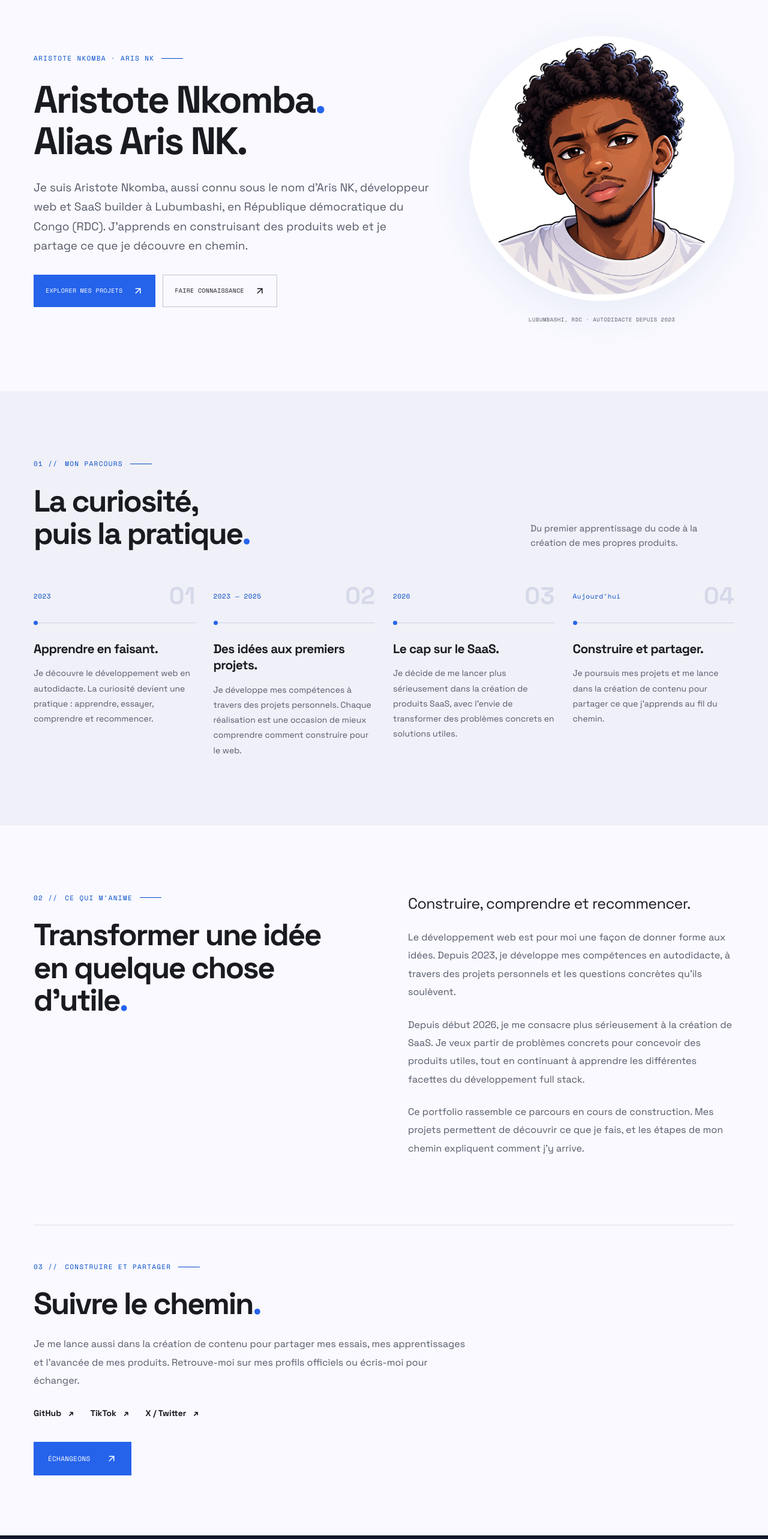
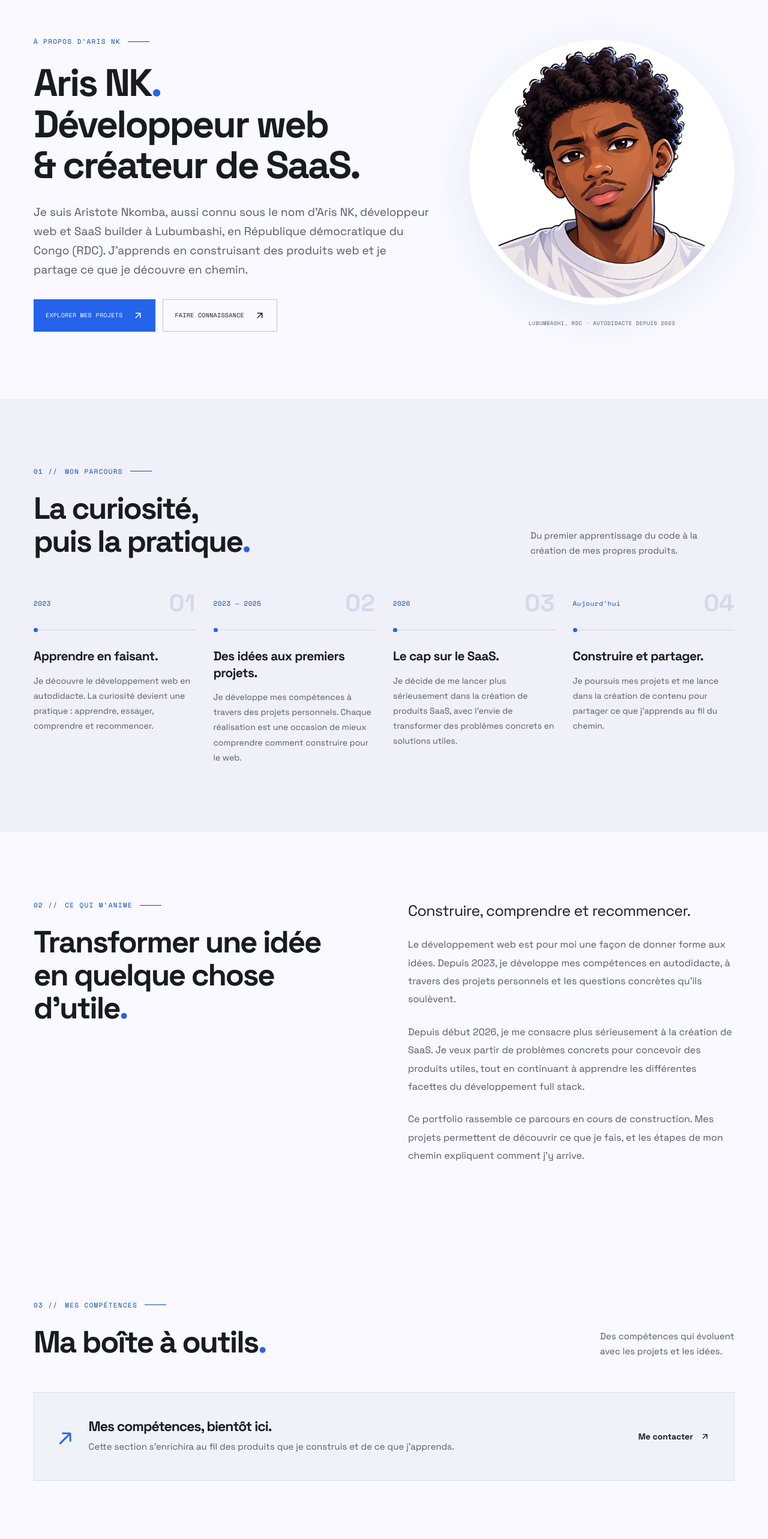
Before and after one commit to ARIS-CODE-0/aris_nk, a Next.js app: page /a-propos in a window 1280 px wide. Shown: the part 120-2686 px from the top of the page at 60% size. Built offline with nearby package versions, Linux system fonts and the light colour scheme; no server answers; the database is empty.

Commit message:
Restore original visible heading and include skills on about page

```diff
--- a/app/(public)/a-propos/page.tsx
+++ b/app/(public)/a-propos/page.tsx
@@ -1,6 +1,7 @@
 import type { Metadata } from 'next';
 import Image from 'next/image';
-import { Action, Eyebrow } from '@/components/ui';
+import { Action, Eyebrow, Skills } from '@/components/ui';
+import { publicContent } from '@/lib/data';
 import { site, siteUrl } from '@/lib/site';
 
 const title = 'Aristote Nkomba : développeur web & SaaS builder à Lubumbashi';
@@ -13,7 +14,8 @@ export const metadata: Metadata = {
   openGraph: { title: `${title} — Aris NK`, description, url: '/a-propos', images: ['/opengraph-image'] },
 };
 
-export default function AboutPage() {
+export default async function AboutPage() {
+  const { categories, skills } = await publicContent();
   const personId = `${siteUrl}/#person`;
   const structuredData = {
     '@context': 'https://schema.org',
@@ -46,8 +48,8 @@ export default function AboutPage() {
     <script type="application/ld+json" dangerouslySetInnerHTML={{ __html: JSON.stringify(structuredData).replace(/</g, '\\u003c') }} />
     <section className="container page-content about-intro" aria-labelledby="about-title">
       <div>
-        <Eyebrow>ARISTOTE NKOMBA · ARIS NK</Eyebrow>
-        <h1 id="about-title">Aristote Nkomba<span className="text-blue">.</span><br />Alias Aris NK.</h1>
+        <Eyebrow>À PROPOS D’ARIS NK</Eyebrow>
+        <h1 id="about-title">Aris NK<span className="text-blue">.</span><br />Développeur web<br />& créateur de SaaS.</h1>
         <p className="page-lead">Je suis Aristote Nkomba, aussi connu sous le nom d’Aris NK, développeur web et SaaS builder à Lubumbashi, en République démocratique du Congo (RDC). J’apprends en construisant des produits web et je partage ce que je découvre en chemin.</p>
         <div className="hero-actions"><Action href="/projets">Explorer mes projets</Action><Action href="/contact" secondary>Faire connaissance</Action></div>
       </div>
@@ -74,8 +76,13 @@ export default function AboutPage() {
       </div>
     </section>
 
+    <section className="container section" aria-labelledby="about-skills-title">
+      <div className="section-heading"><div><Eyebrow index="03">MES COMPÉTENCES</Eyebrow><h2 id="about-skills-title">Ma boîte à outils<span className="text-blue">.</span></h2></div><p>Des compétences qui évoluent<br />avec les projets et les idées.</p></div>
+      <Skills categories={categories} skills={skills} />
+    </section>
+
     <section className="container about-closing" aria-labelledby="about-follow-title">
-      <Eyebrow index="03">CONSTRUIRE ET PARTAGER</Eyebrow>
+      <Eyebrow index="04">CONSTRUIRE ET PARTAGER</Eyebrow>
       <h2 id="about-follow-title">Suivre le chemin<span className="text-blue">.</span></h2>
       <p>Je me lance aussi dans la création de contenu pour partager mes essais, mes apprentissages et l’avancée de mes produits. Retrouve-moi sur mes profils officiels ou écris-moi pour échanger.</p>
       <div className="about-profile-links">{site.socials.map(profile => <a className="text-link" key={profile.label} href={profile.href} target="_blank" rel="noopener noreferrer">{profile.label}<span aria-hidden="true">↗</span></a>)}</div>
--- a/app/(public)/page.tsx
+++ b/app/(public)/page.tsx
@@ -7,7 +7,7 @@ import { publicContent } from '@/lib/data';
 import { Action, Eyebrow, Skills } from '@/components/ui';
 export default async function Home() {
   const { categories, skills } = await publicContent();
-  return <><section className="hero container"><div className="hero-copy"><div className="hero-intro mono"><span className="status-dot" /> SAAS BUILDER & CRÉATEUR INDÉPENDANT</div><h1>Des idées.<br />Du code.<br /><span className="text-blue">Des produits.</span></h1><p className="hero-subtitle">Je suis <strong>Aristote Nkomba</strong>, alias <strong>Aris NK</strong>.<br />Développeur web et SaaS builder à Lubumbashi, en RDC.<br />Je construis mes produits et je partage le chemin.</p><div className="hero-actions"><Action href="/projets">Voir mes projets</Action><Action href="/contact" secondary>Me contacter</Action></div><div className="hero-location mono"><MapPin size={14} /> LUBUMBASHI, RDC <span>·</span> AUTODIDACTE DEPUIS 2023</div></div><div className="hero-visual"><div className="orbit orbit-one" /><div className="orbit orbit-two" /><div className="orbit orbit-three" /><span className="orbit-node" /><div className="portrait-frame"><Image src="/portrait.jpg" alt="Portrait illustré d’Aris NK" fill priority sizes="(max-width: 767px) 90vw, 45vw" /></div><div className="portrait-tag mono"><Braces size={20} /><span>APPRENDRE.<br /><strong>CONSTRUIRE. PARTAGER.</strong></span></div><span className="orbit-coordinate mono">ARIS NK / EN CONSTRUCTION CONTINUE</span><span className="visual-cross" aria-hidden="true">+</span></div><a className="hero-scroll mono" href="#presentation"><ArrowDown size={15} /> UN PEU PLUS SUR MOI</a></section>
+  return <><section className="hero container"><div className="hero-copy"><div className="hero-intro mono"><span className="status-dot" /> SAAS BUILDER & CRÉATEUR INDÉPENDANT</div><h1>Des idées.<br />Du code.<br /><span className="text-blue">Des produits.</span></h1><p className="hero-subtitle">Je suis <strong>Aris NK</strong>, SaaS builder.<br />Je construis mes produits et je partage le chemin.</p><div className="hero-actions"><Action href="/projets">Voir mes projets</Action><Action href="/contact" secondary>Me contacter</Action></div><div className="hero-location mono"><MapPin size={14} /> LUBUMBASHI, RDC <span>·</span> AUTODIDACTE DEPUIS 2023</div></div><div className="hero-visual"><div className="orbit orbit-one" /><div className="orbit orbit-two" /><div className="orbit orbit-three" /><span className="orbit-node" /><div className="portrait-frame"><Image src="/portrait.jpg" alt="Portrait illustré d’Aris NK" fill priority sizes="(max-width: 767px) 90vw, 45vw" /></div><div className="portrait-tag mono"><Braces size={20} /><span>APPRENDRE.<br /><strong>CONSTRUIRE. PARTAGER.</strong></span></div><span className="orbit-coordinate mono">ARIS NK / EN CONSTRUCTION CONTINUE</span><span className="visual-cross" aria-hidden="true">+</span></div><a className="hero-scroll mono" href="#presentation"><ArrowDown size={15} /> UN PEU PLUS SUR MOI</a></section>
   <div className="identity-strip"><div className="container mono"><span>DÉVELOPPEMENT WEB</span><span className="strip-star">✳︎</span><span>PRODUITS SAAS</span><span className="strip-star">✳︎</span><span>CRÉATION DE CONTENU</span><span className="strip-star">✳︎</span><span>APPRENTISSAGE CONTINU</span></div></div>
   <section className="section container about-grid" id="presentation"><div><Eyebrow index="01">PRÉSENTATION</Eyebrow><h2>La curiosité<br />comme moteur<span className="text-blue">.</span></h2></div><div className="about-copy"><p className="lead">SaaS builder.<br />Je transforme mes idées en produits.</p><p>{site.bio}</p><a className="text-link" href="/a-propos">Découvrir mon parcours ↗︎</a><div className="about-note mono"><span className="status-dot" /> PAS À PAS, TOUJOURS EN MOUVEMENT.</div></div></section>
   <section className="journey-section"><div className="container section"><div className="section-heading"><div><Eyebrow index="02">MON PARCOURS</Eyebrow><h2>Un chemin qui<br />se construit<span className="text-blue">.</span></h2></div><p>Pas de raccourci.<br />De la curiosité, des essais et du code.</p></div><div className="timeline">{site.journey.map((step, i) => <article key={step.date} className="timeline-item"><div className="timeline-top"><span className="mono">{step.date}</span><span className="timeline-number">0{i+1}</span></div><div className="timeline-line"><span /></div><h3>{step.title}</h3><p>{step.text}</p></article>)}</div></div></section>
```
